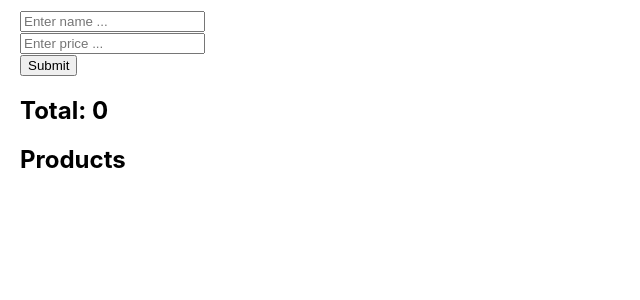
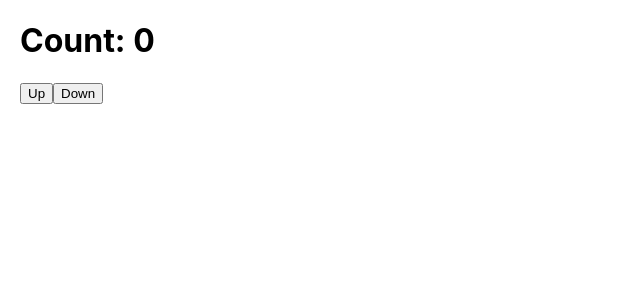
Before and after one commit to manhnv193/tiktok_clone, a React (Create React App) app: page / in a window 1280 px wide. Shown: the top 300 px of the page, without its empty margins (0-640 px from the left). Built offline with nearby package versions, Linux system fonts and the light colour scheme.

Commit message:
useReducer() hook | Khi nào sử dụng useReducer()?

```diff
--- a/src/App.js
+++ b/src/App.js
@@ -1,57 +1,53 @@
-import { useState, useMemo, useRef } from "react";
+import { useState, useReducer } from "react";
+
+// useState
+// 1. Initial state: 0
+// 2. Action: Up (state + 1), Down (state - 1)
 
 
+// useReducer
+// 1. Initial state: 0
+// 2. Action: Up (state + 1), Down (state - 1)
+// 3. Reducer
+// 4. Dispatch: Kích hoạt
+
+
+// Init state
+const initState = 0;
+
+// Actions
+const UP_ACTION = 'up';
+const DOWN_ACTION = 'down';
+
+// Reducer
+const reducer = (state, action) => {
+  console.log('Reducer running')
+  switch (action) {
+    case UP_ACTION:
+      return state + 1;
+    case DOWN_ACTION:
+      return state - 1;
+    default:
+      throw new Error('Invalid action');
+  }
+}
+
 function App() {
-  const [name, setName] = useState('');
-  const [price, setPrice] = useState('');
-  const [products, setProducts] = useState([]);
-
-  const handleSubmit = () => {
-    setProducts([...products, { name, price: +price }]);
-    setName('');
-    setPrice('');
-    inputRef.current.focus();
-  }
-
-  const inputRef = useRef(null);
-
-  const total = useMemo(() => {
-    const result = products.reduce((acc, product) => {
-
-      console.log('Tính toán lại total');
-
-      return acc + product.price;
-    }, 0)
-
-    return result;
-  }, [products]);
+  const [count, dispatch] = useReducer(reducer, initState);
 
   return (
-    <div style={{ padding: '10px 20px' }}>
-      <input
-        ref={inputRef}
-        type='text'
-        placeholder="Enter name ..."
-        value={name}
-        onChange={(e) => setName(e.target.value)}
-      />
-      <br />
-      <input
-        type='text'
-        placeholder="Enter price ..."
-        value={price}
-        onChange={(e) => setPrice(e.target.value)}
-      />
-      <br />
-      <button onClick={handleSubmit}>Submit</button>
-      <br />
-      <h2>Total: {total}</h2>
-      <h2>Products</h2>
-      <ul>
-        {products.map((product, index) => (
-          <li key={index}>{product.name} - {product.price}</li>
-        ))}
-      </ul>
+    <div style={{ padding: '0px 20px' }}>
+      <h1>Count: {count}</h1>
+      <button
+        onClick={() => dispatch(UP_ACTION)}
+      >
+        Up
+      </button>
+      <button
+        onClick={() => dispatch(DOWN_ACTION)}
+      >
+        Down
+      </button>
     </div>
   );
 }
```
